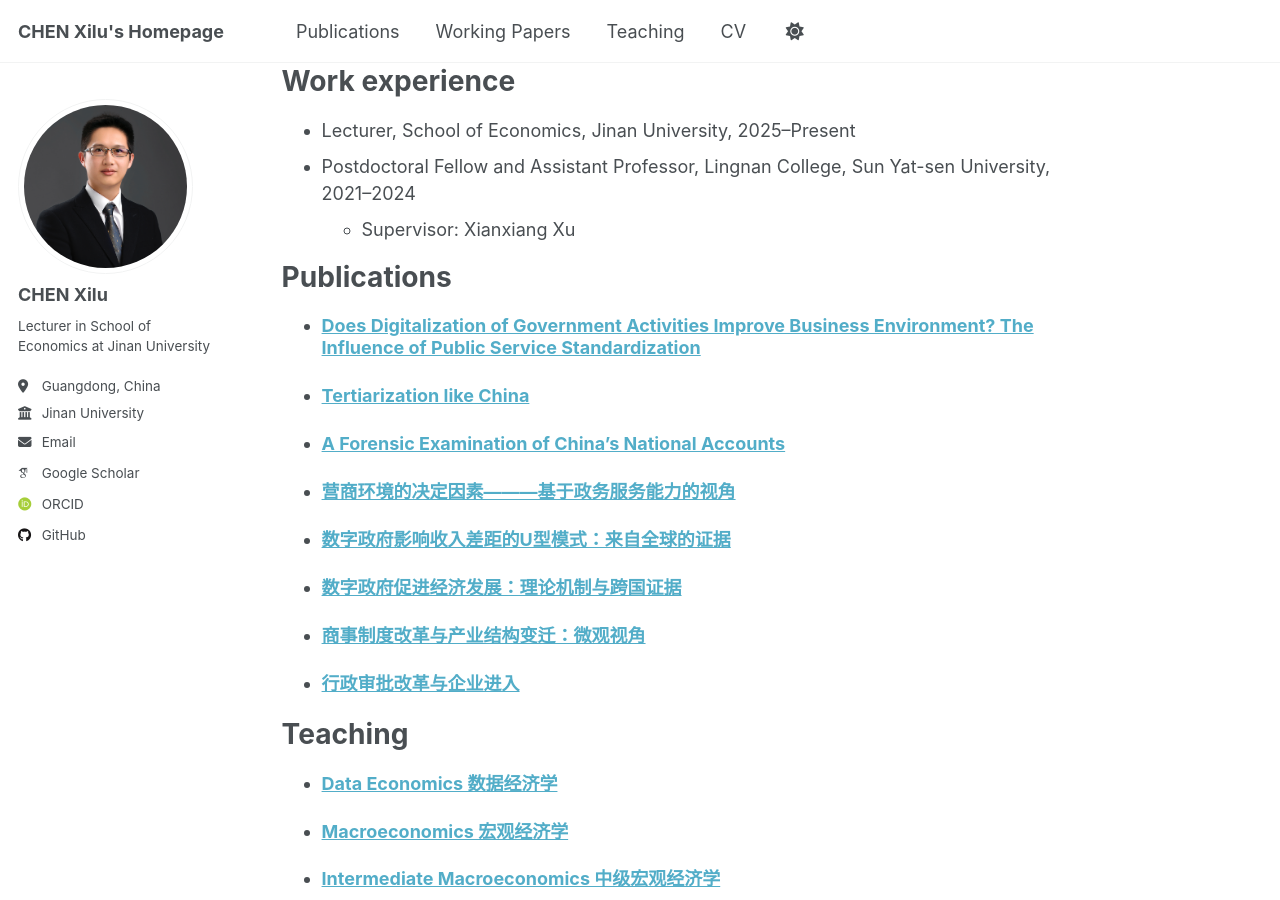
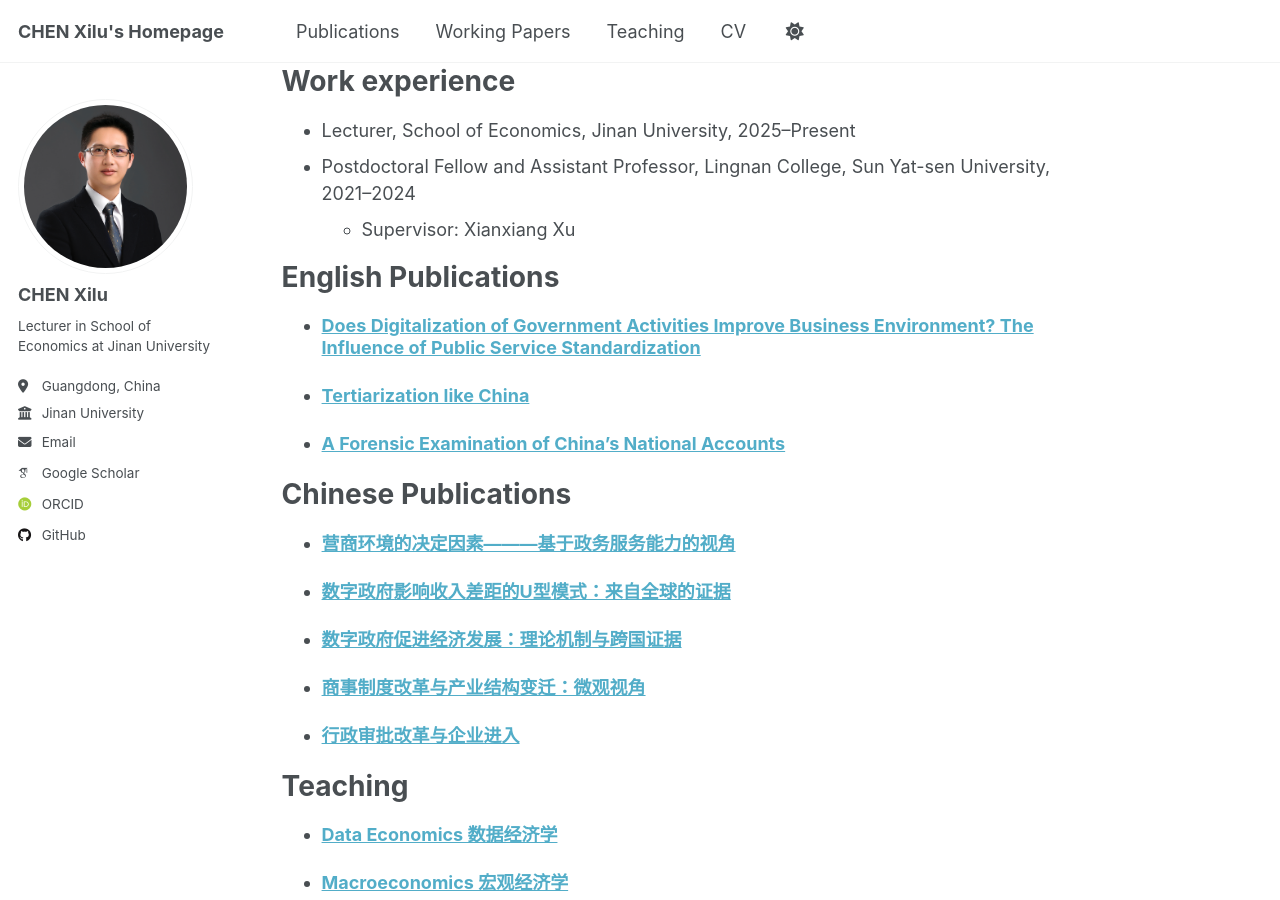
Before and after one commit to Xilu-CHEN/xilu-chen.github.io, a Jekyll site: the page built from _pages/about.md, in a window 1280 px wide and 900 px high, scrolled down 499 px. Built offline with Jekyll 4.4.1, drawn with Linux system fonts in a browser that asks for light colours; some web fonts are replaced; a script that is not in the unit is left out.

Commit message:
Add Chinese Publications section to about page
Added section for Chinese publications and updated formatting.

```diff
--- a/_pages/about.md
+++ b/_pages/about.md
@@ -26,10 +26,9 @@ Work experience
 * Postdoctoral Fellow and Assistant Professor, Lingnan College, Sun Yat-sen University, 2021–2024
   * Supervisor: Xianxiang Xu
 
-Publications
+English Publications
 ======
 {% assign english_pubs = site.publications | where: "category", "manuscripts" %}
-{% assign chinese_pubs = site.publications | where: "category", "chinese" %}
 
 <ul>
   {% for post in english_pubs reversed %}
@@ -37,6 +36,9 @@ Publications
   {% endfor %}
 </ul>
 
+Chinese Publications
+======
+{% assign chinese_pubs = site.publications | where: "category", "chinese" %}
 <ul>
   {% for post in chinese_pubs reversed %}
     {% include archive-single-cv.html %}
```
